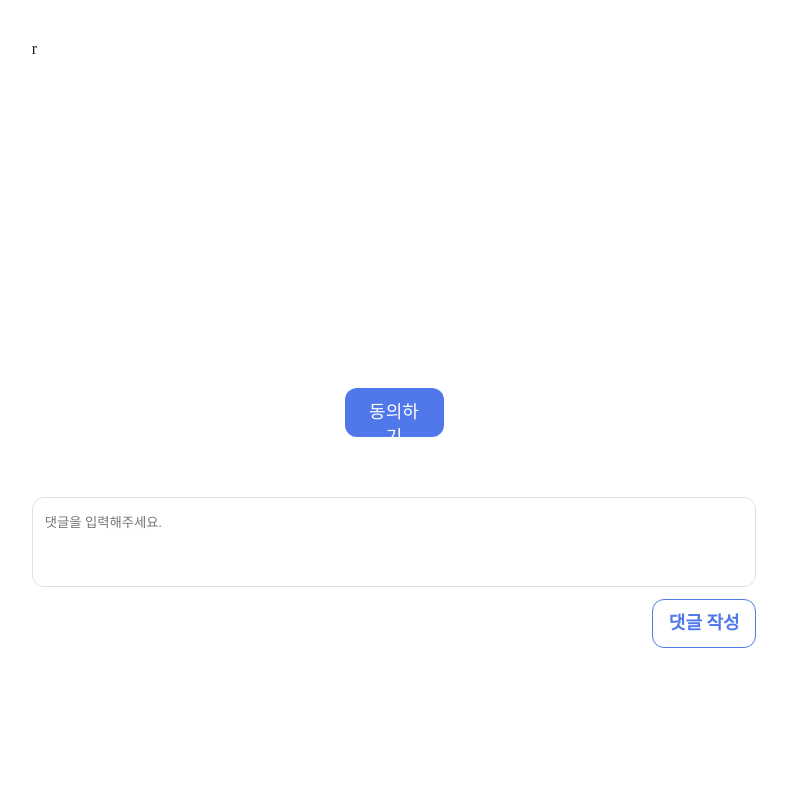
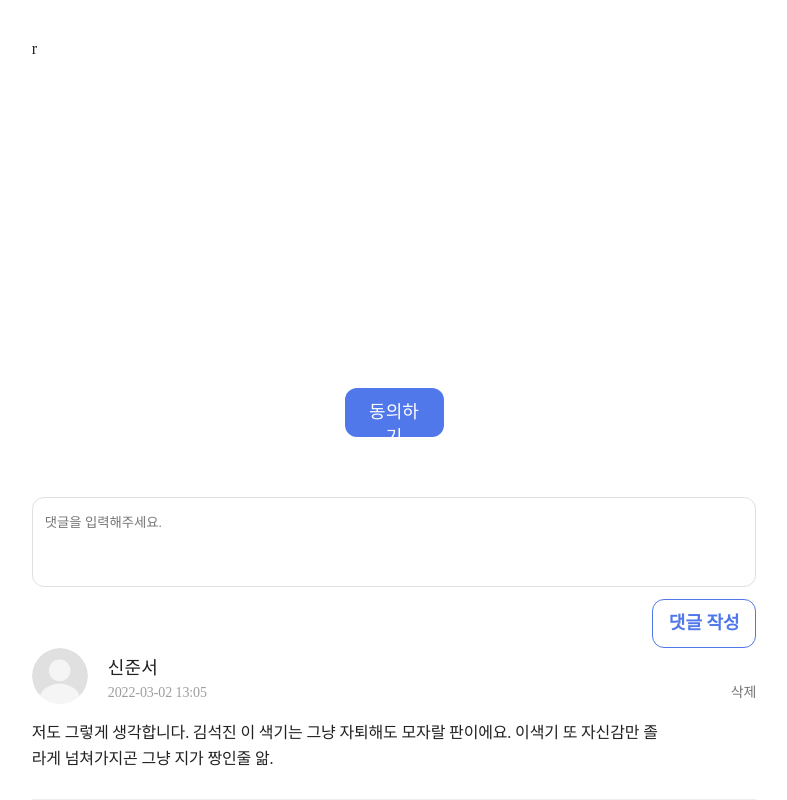
Before and after one commit to Bamdoliro/stupetition, a React (Create React App) app: page /petition in a window 1280 px wide. Shown: the part 244-1044 px from the top of the page, without its empty margins (246-1033 px from the left). Before the commit the page ends 892 px from the top, so only its background shows below. Built offline with nearby package versions, Linux system fonts and the light colour scheme; no server answers.

Commit message:
ADD :: comment 퍼블리싱

```diff
--- /dev/null
+++ b/src/components/PetitionDetail/Comment/index.tsx
@@ -0,0 +1,27 @@
+import ProfileSvg from 'assets/profile.svg';
+import * as S from './style';
+
+const Comment = () => {
+  return (
+    <S.Container>
+      <S.Info>
+        <S.InfoWrap>
+          <S.ProfileWrap>
+            <S.Profile src={ProfileSvg} />
+            <S.ItemWrap>
+              <S.Name>신준서</S.Name>
+              <S.Date>2022-03-02 13:05</S.Date>
+            </S.ItemWrap>
+          </S.ProfileWrap>
+          <S.Delete>삭제</S.Delete>
+        </S.InfoWrap>
+      </S.Info>
+      <S.Comment>
+        저도 그렇게 생각합니다. 김석진 이 색기는 그냥 자퇴해도 모자랄 판이에요.
+        이색기 또 자신감만 졸라게 넘쳐가지곤 그냥 지가 짱인줄 앎.
+      </S.Comment>
+    </S.Container>
+  );
+};
+
+export default Comment;
--- /dev/null
+++ b/src/components/PetitionDetail/Comment/style.ts
@@ -0,0 +1,60 @@
+import * as T from 'styles/text';
+import styled from 'styled-components';
+import { color } from 'styles/theme';
+
+export const Container = styled.div`
+  width: 100%;
+  border-bottom: 1px solid ${color.gray200};
+`;
+
+export const Info = styled.div`
+  display: flex;
+`;
+
+export const InfoWrap = styled.div`
+  width: 100%;
+  display: flex;
+  justify-content: space-between;
+  align-items: flex-end;
+  margin-bottom: 1rem;
+`;
+
+export const ProfileWrap = styled.div`
+  display: flex;
+  align-items: flex-end;
+  gap: 20px;
+`;
+
+export const Profile = styled.img`
+  width: 56px;
+  height: 56px;
+`;
+
+export const ItemWrap = styled.div`
+  display: flex;
+  flex-direction: column;
+`;
+
+export const Name = styled(T.p1)`
+  color: ${color.gray900};
+`;
+
+export const Date = styled(T.p3)`
+  color: ${color.gray500};
+`;
+
+export const Delete = styled(T.p3)`
+  color: ${color.gray600};
+  &:hover {
+    text-decoration-line: underline;
+    text-decoration-color: ${color.gray600};
+  }
+`;
+
+export const Comment = styled(T.p2)`
+  color: ${color.gray900};
+  width: 87%;
+  word-break: break-all;
+  max-width: 87%;
+  margin-bottom: 1.75rem;
+`;
--- a/src/components/PetitionDetail/index.tsx
+++ b/src/components/PetitionDetail/index.tsx
@@ -1,5 +1,6 @@
 import { ProgressChecker } from 'utills/ProgressChecker';
 import Progressbar from 'components/common/Progressbar';
+import Comment from './Comment';
 import * as S from './style';
 
 const PetitionDetail = () => {
@@ -29,6 +30,7 @@ const PetitionDetail = () => {
           <S.CommentInput placeholder="댓글을 입력해주세요." />
           <S.CommentSendButton>댓글 작성</S.CommentSendButton>
         </S.CommentWrap>
+        <Comment />
       </S.Wrap>
     </S.Container>
   );
```
Also changed, not shown: src/assets/profile.svg (added).
